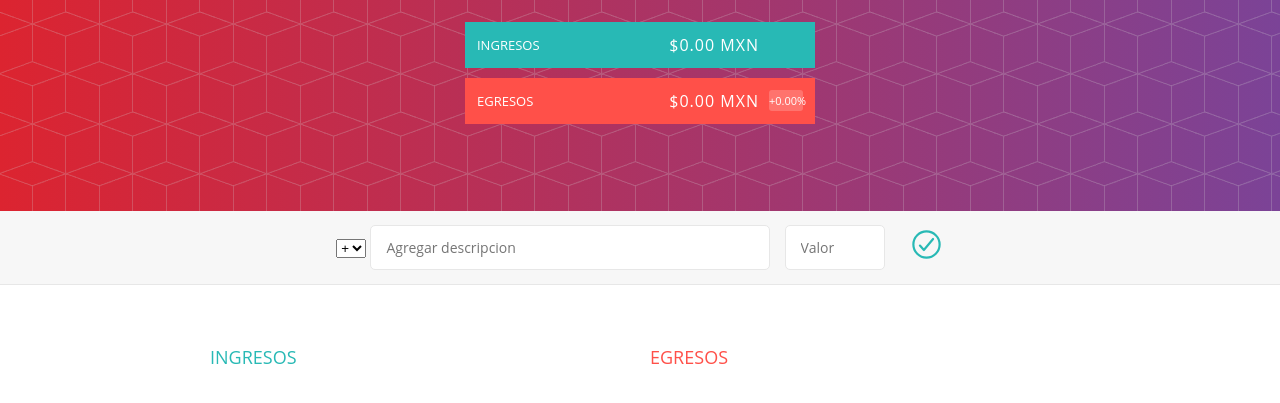
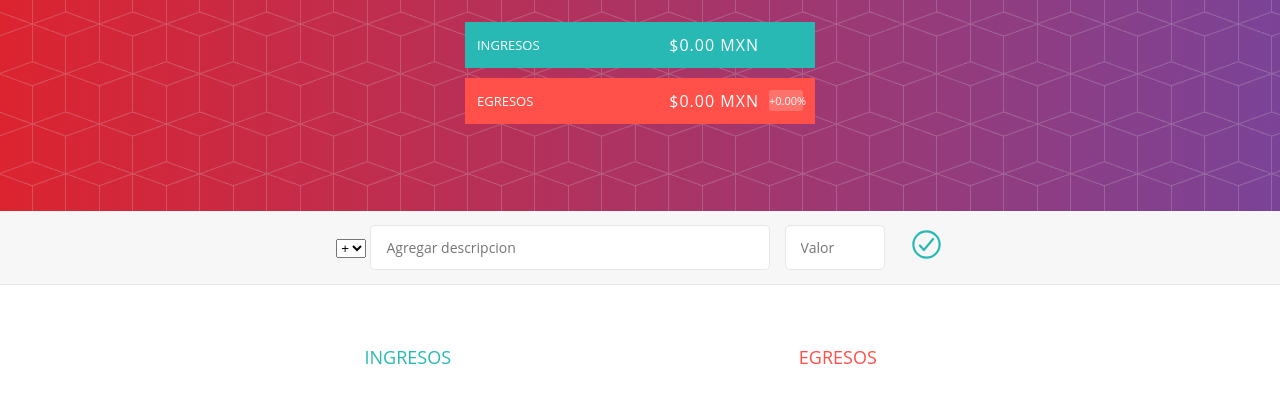
Before and after one commit to bmjimenez/Proyecto-javascript1, a plain HTML site: page index.html in a window 1280 px wide. Shown: the part 189-592 px from the top of the page. Drawn offline with nearby package versions, Linux system fonts and the light colour scheme.

Commit message:
mejorar css

```diff
--- a/css/estilos.css
+++ b/css/estilos.css
@@ -171,17 +171,20 @@ body {
 .contenedor {
     width: 860px;
     margin: 60px auto;
+
+
 }
 
 .ingreso {
     float: left;
-    width: 370px;
-    margin-right: 70px;
+    width: 48%;
+    margin-right: 4%;
 }
 
 .egreso {
     float: left;
-    width: 370px;
+    width: 48%;
+    margin-right: 4%;
 }
 
 h2 {
@@ -191,8 +194,14 @@ h2 {
     margin-bottom: 15px;
 }
 
-.ingreso_titulo { color: #28B9B5; }
-.egreso_titulo { color: #FF5049; }
+.ingreso_titulo {
+    color: #28B9B5;
+    text-align: center;
+     }
+.egreso_titulo {
+    color: #FF5049;
+    text-align: center;
+   }
 
 .elemento {
     padding: 13px;
```
Also changed, not shown: index.html (+1 -1 lines), 1 other file.
